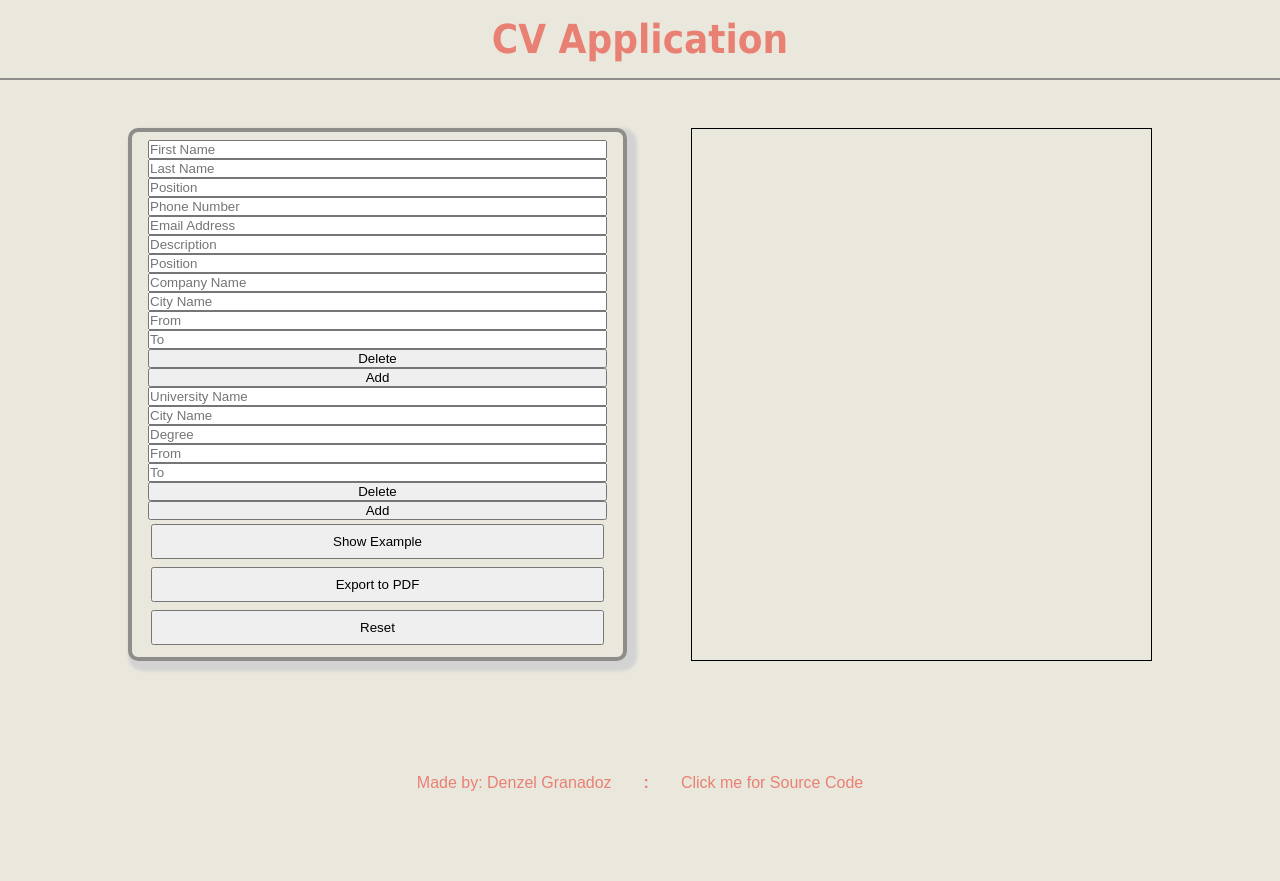
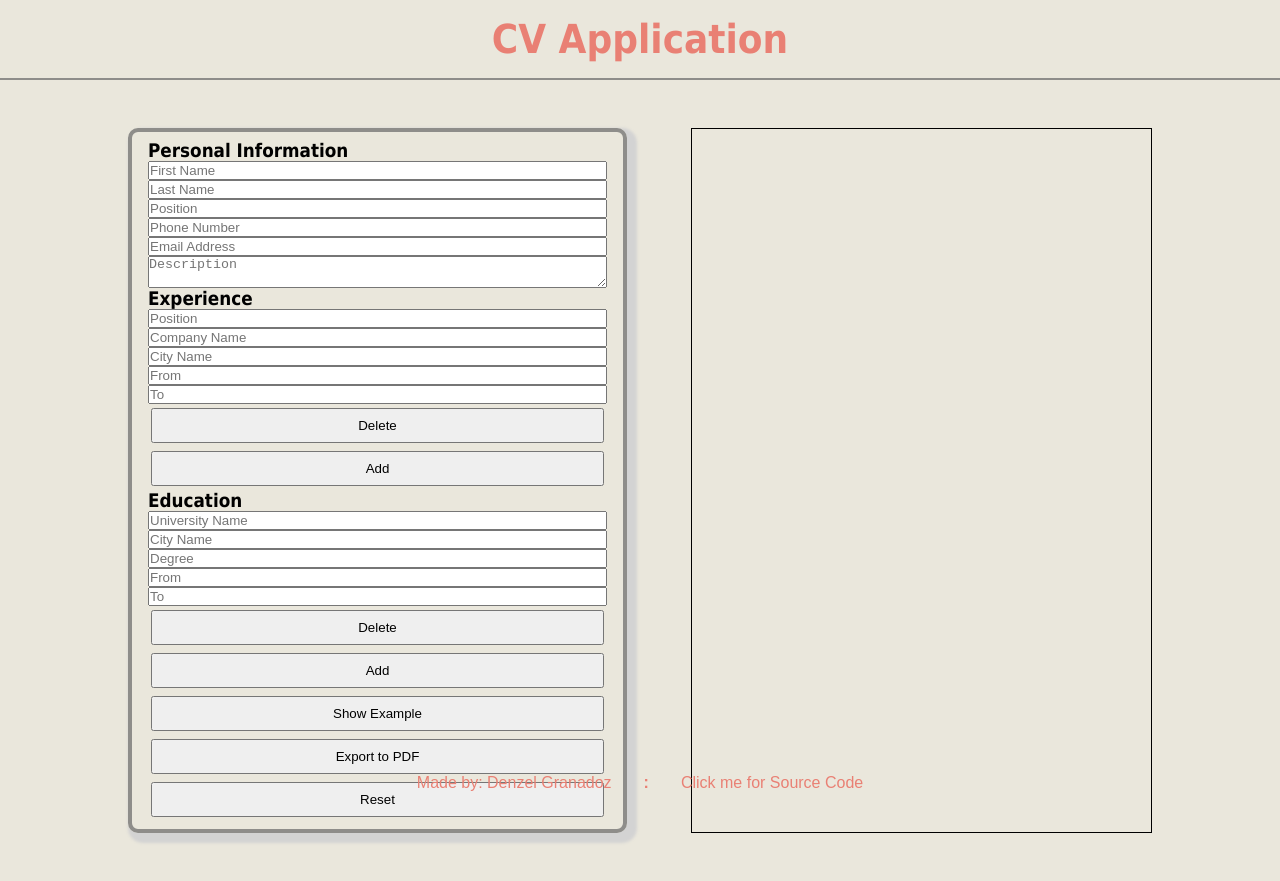
Before and after one commit to DenzelGranadoz/cv-project, a React (Create React App) app: page / in a window 1280 px wide. Before the commit the page ends 800 px from the top, so only its background shows below. Built offline with nearby package versions, Linux system fonts and the light colour scheme.

Commit message:
updated h3 tags, h3 now  styled in globalstyle

```diff
--- a/src/components/forms/Education.js
+++ b/src/components/forms/Education.js
@@ -9,6 +9,8 @@ class Education extends React.Component {
   render() {
     return (
       <FormWrapper onSubmit={this.props.handleSubmit}>
+        <h3>Education</h3>
+
         <input
           onChange={this.props.handleChange('universityName')}
           type="text"
@@ -39,8 +41,8 @@ class Education extends React.Component {
           name="to"
           placeholder="To"
         />
-        <button type="submit">Delete</button>
-        <button type="submit">Add</button>
+        <Button type="submit">Delete</Button>
+        <Button type="submit">Add</Button>
       </FormWrapper>
     );
   }
@@ -51,4 +53,9 @@ const FormWrapper = styled.form`
   flex-direction: column;
 `;
 
+const Button = styled.button`
+  padding: 0.5rem;
+  margin: 0.25rem 0.2rem;
+`;
+
 export default Education;
--- a/src/components/forms/Experience.js
+++ b/src/components/forms/Experience.js
@@ -9,6 +9,7 @@ class Experience extends React.Component {
   render() {
     return (
       <FormWrapper onSubmit={this.props.handleSubmit}>
+        <h3>Experience</h3>
         <input
           onChange={this.props.handleChange('position')}
           type="text"
@@ -39,8 +40,8 @@ class Experience extends React.Component {
           name="to"
           placeholder="To"
         />
-        <button type="submit">Delete</button>
-        <button type="submit">Add</button>
+        <Button type="submit">Delete</Button>
+        <Button type="submit">Add</Button>
       </FormWrapper>
     );
   }
@@ -51,4 +52,9 @@ const FormWrapper = styled.form`
   flex-direction: column;
 `;
 
+const Button = styled.button`
+  padding: 0.5rem;
+  margin: 0.25rem 0.2rem;
+`;
+
 export default Experience;
--- a/src/components/forms/Personal.js
+++ b/src/components/forms/Personal.js
@@ -9,6 +9,7 @@ class Personal extends React.Component {
   render() {
     return (
       <FormWrapper onSubmit={this.props.handleSubmit}>
+        <h3>Personal Information</h3>
         <input
           onChange={this.props.handleChange('firstName')}
           type="text"
@@ -39,7 +40,7 @@ class Personal extends React.Component {
           name="emailAddress"
           placeholder="Email Address"
         />
-        <input
+        <textarea
           onChange={this.props.handleChange('description')}
           type="text"
           name="description"
```
